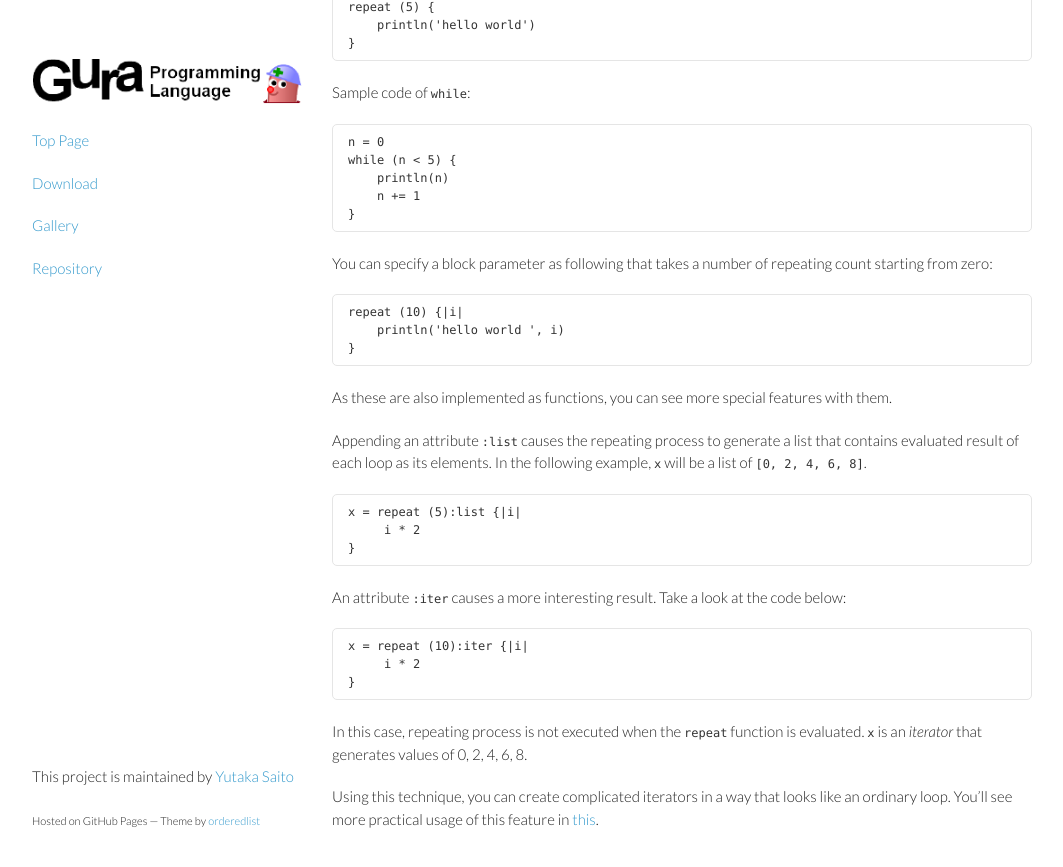
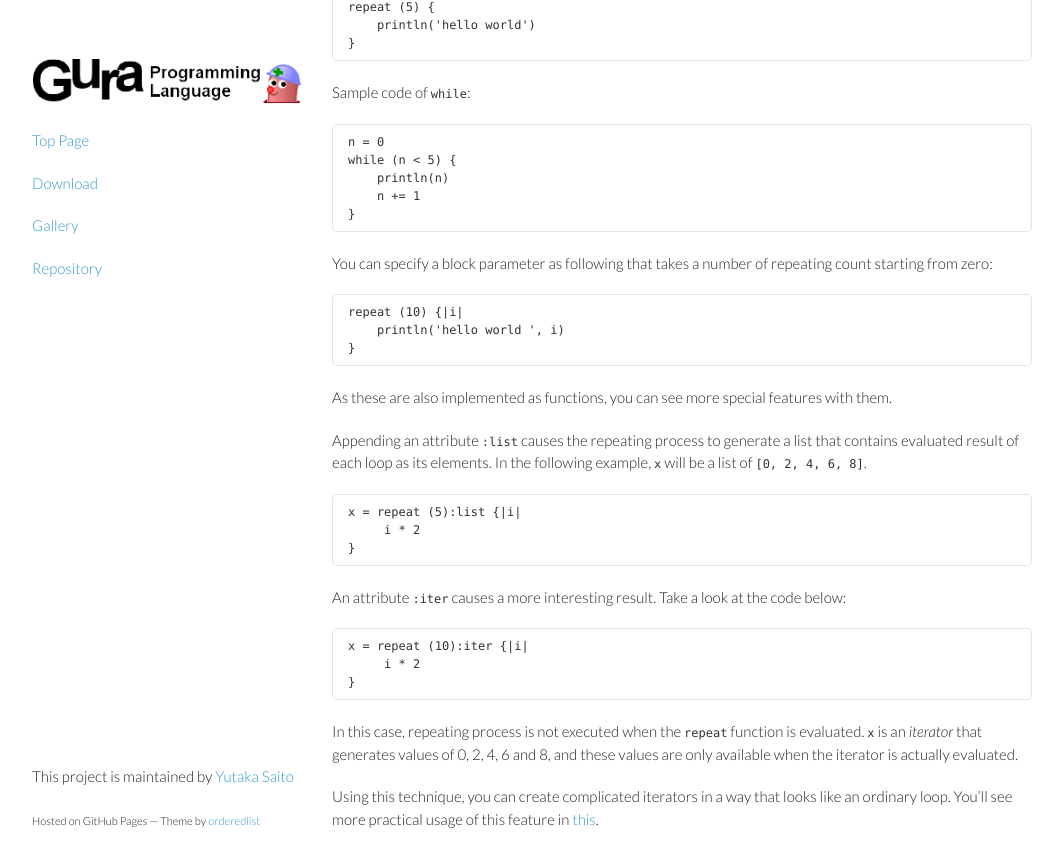
Before and after one commit to rudidude86/gura-lang.github.io, a Jekyll site: the page built from features/Flow-Control.md, in a window 1280 px wide and 900 px high, scrolled down 997 px. Shown: the top 867 px of the window, without its empty margins (108-1171 px from the left). Built offline with Jekyll 4.4.1, drawn with Linux system fonts in a browser that asks for light colours; Markdown is read by kramdown in place of the engine named in the settings.

Commit message:
updated Flow-Control

```diff
--- a/features/Flow-Control.md
+++ b/features/Flow-Control.md
@@ -87,7 +87,8 @@ An attribute `:iter` causes a more interesting result. Take a look at the code b
     }
 
 In this case, repeating process is not executed when the `repeat` function is evaluated.
-`x` is an *iterator* that generates values of 0, 2, 4, 6, 8.
+`x` is an *iterator* that generates values of 0, 2, 4, 6 and 8,
+and these values are only available when the iterator is actually evaluated.
 
 Using this technique, you can create complicated iterators in a way that looks like an ordinary loop.
 You'll see more practical usage of this feature in [this](../articles/Script-to-Generate-Prime-Numbers.html).
```
